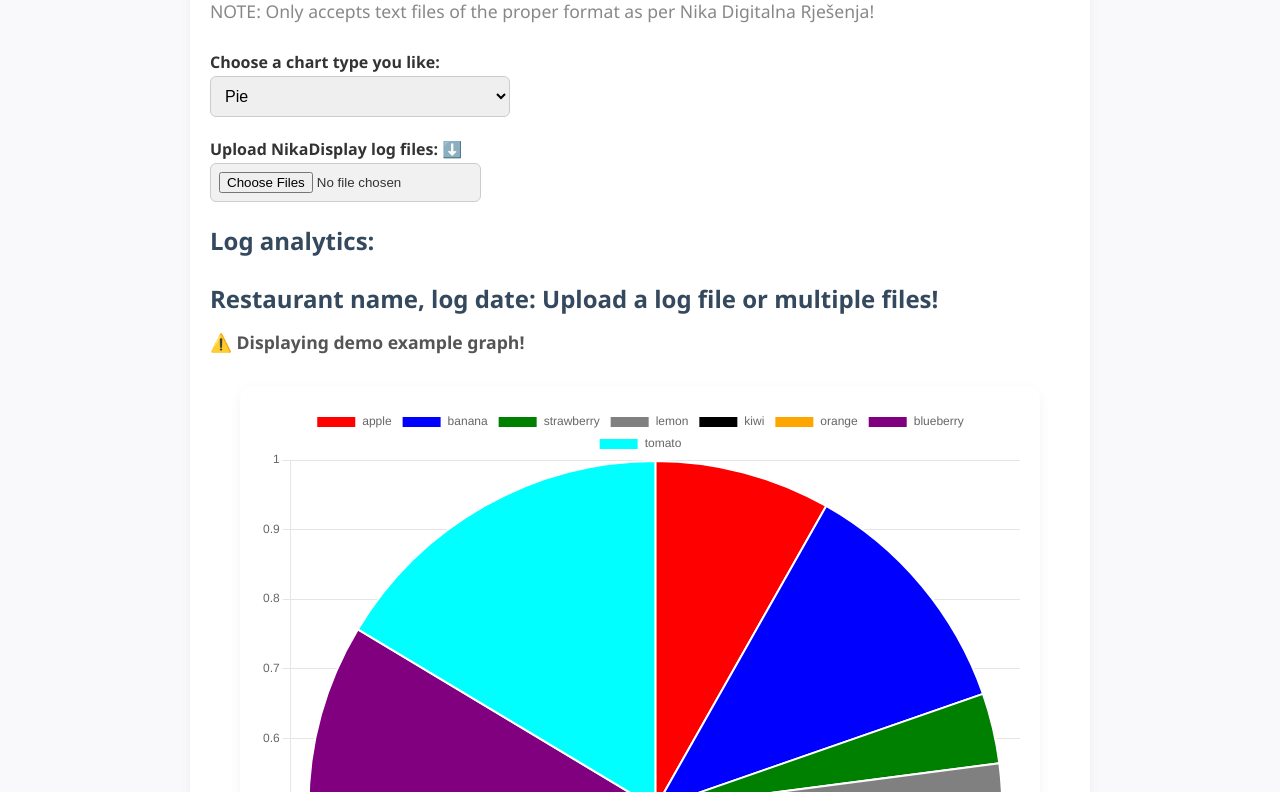
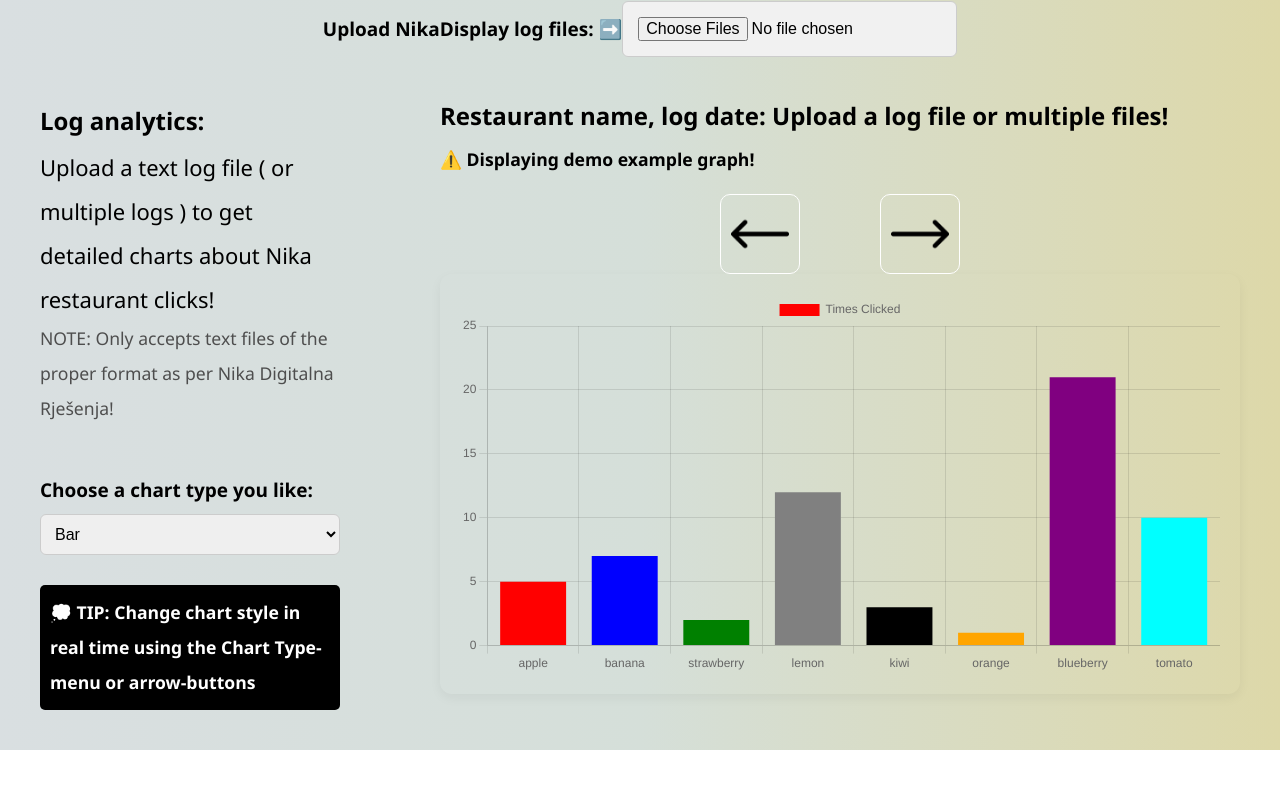
Before and after one commit to AlenMandic/LogAnalyzer, a plain HTML site: page index.html in a window 1280 px wide. Shown: the part 143-935 px from the top of the page. After the commit the page ends 893 px from the top, so only its background shows below. Drawn offline with nearby package versions, Linux system fonts and the light colour scheme.

Commit message:
Complete layout update, logic/code improvements

```diff
--- a/chart.js
+++ b/chart.js
@@ -1,11 +1,4 @@
-// Creating the actual chart and chart logic.
-const selectChartType = document.getElementById("chartType");
-
-selectChartType.addEventListener("change", handleSelectChange);
-
-function handleSelectChange(e) {
-  selectChartType.value = e.target.value;
-}
+import { renderNewChart } from "./utils.js";
 
 export const dummyData = {
   apple: 5,
@@ -18,6 +11,18 @@ export const dummyData = {
   tomato: 10,
 };
 
+// Creating the actual chart and chart logic.
+const selectChartType = document.getElementById("chartType");
+
+selectChartType.addEventListener("change", handleSelectChange);
+
+export function handleSelectChange(e) {
+  selectChartType.value = e.target.value;
+
+renderNewChart()
+
+}
+
 // class for exporting Chart.JS
 export class LogChart {
   constructor(data, canvas) {
@@ -26,31 +31,7 @@ export class LogChart {
   }
 
   renderLogChart() {
-    new Chart(this.canvas, {
-      type: selectChartType.value, // we can use: bar, pie, radar, doughnut, line
-      data: {
-        labels: Object.keys(this.data),
-        datasets: [
-          {
-            label: "Times Clicked",
-            data: Object.values(this.data),
-            backgroundColor: backgroundColorsDefault,
-          },
-        ],
-      },
-      options: {
-        responsive: true,
-        scales: {
-          y: {
-            beginAtZero: true,
-          },
-        },
-      },
-    });
-  }
-
-  displayDemoExample() {
-    new Chart(this.canvas, {
+    return new Chart(this.canvas, {
       type: selectChartType.value, // we can use: bar, pie, radar, doughnut, line
       data: {
         labels: Object.keys(this.data),
--- a/index.html
+++ b/index.html
@@ -4,12 +4,17 @@
     <meta charset="UTF-8" />
     <title>Log analyzer</title>
     <link rel="stylesheet" href="style.css" />
-    <link rel="icon" type="image/x-icon" href="chart-icon.png">
+    <link rel="icon" type="image/x-icon" href="images/chart-icon.png">
     <script src="https://cdn.jsdelivr.net/npm/chart.js"></script>
   </head>
   <body>
     <h1>Log analyzer 📊</h1>
+      <div class="main-input">
+      <label for="chartType">Upload NikaDisplay log files: ➡️</label><input type="file" id="log-file" name="log-file" accept=".txt" multiple />
+      </div>
     <div class="intro-actions">
+      <div class="text-part">
+      <h3>Log analytics:</h3>
       <p></p>
         Upload a text log file ( or multiple logs ) to get detailed charts about
         Nika restaurant clicks!
@@ -21,27 +26,33 @@
 
       <label for="chartType">Choose a chart type you like:</label>
       <select name="chartType" id="chartType">
-        <option value="pie" selected>Pie</option>
-        <option value="bar">Bar</option>
+        <option value="bar" selected>Bar</option>
+        <option value="pie">Pie</option>
         <option value="radar">Radar</option>
         <option value="doughnut">Doughnut</option>
         <option value="line">Line</option>
       </select>
       <br />
 
-      <label for="chartType">Upload NikaDisplay log files: ⬇️</label><input type="file" id="log-file" name="log-file" accept=".txt" multiple />
+      <h4 id="graph-tip">💭 TIP: Change chart style in real time using the Chart Type-menu or arrow-buttons</h4>
 
       <h4 id="error-warning">🚫 ERROR: Incorrect file format or file type. <br>Only load in properly formatted NikaDisplay logs.</h4>
-      <h3>Log analytics:</h3>
+      <h5 class="small-note" id="analytics"></h5>
+      </div>
+      <div class="graph-part">
       <h3 id="r-name">
         Restaurant name, log date: Upload a log file or multiple files!
       </h3>
       <h4 id="demo-example">⚠️ Displaying demo example graph!</h4>
-      <p class="small-note" id="analytics"></p>
+        <div class="image-buttons">
+          <img src="/images/left-arrow.png" id="arrow-left">
+          <img src="/images/right-arrow.png" id="arrow-right">
+        </div>
       <div class="chart-container">
         <canvas id="myChart"></canvas>
         <!-- <a href="mailto:tbd@gmail.com?subject=Log%20Analiza%20vašeg%20restorana!&body=Najpopularnije%20kategorije%20pritisnute%20na%20vašem%20NikaDisplay%20uređaju!" class="mail">✉️ Pošalji mail</a> -->
       </div>
+       </div>
     </div>
     <script type="module" src="main.js"></script>
   </body>
--- a/main.js
+++ b/main.js
@@ -1,37 +1,38 @@
 // Main logic and string manipulation/extraction.
 
 const fileInput = document.getElementById("log-file");
-const ctx = document.getElementById("myChart").getContext("2d");
-let restaurantName = document.getElementById("r-name");
 const demoExampleNote = document.getElementById("demo-example");
 const errorWarning = document.getElementById("error-warning");
-//let finalAnalytics = document.getElementById("analytics");
+
+let restaurantName = document.getElementById("r-name");
 let resultArray = []; // Reset
 let dateArray = [];
 
-let timesClicked = {};
-errorWarning.style.display = "none";
+export let timesClicked;
+export const ctx = document.getElementById("myChart").getContext("2d");
 
 import { LogChart } from "./chart.js"; // Chart logic from chart.js
 import { handleDates } from "./utils.js";
 import { handleString } from "./utils.js";
 import { dummyData } from "./chart.js";
 
+errorWarning.style.display = "none";
+
 fileInput.addEventListener("change", handleLogFile);
 
-// Display initial dummy graph instead of nothing
+// Display initial dummy graph
 const demoExample = new LogChart(dummyData, ctx);
-demoExample.displayDemoExample();
+demoExample.renderLogChart(dummyData, ctx);
 
 function handleLogFile() {
-  dateArray = []; // Reset date array
-
   const logFiles = fileInput.files;
 
-  console.log(logFiles);
+  dateArray = [];
+  timesClicked = {};
+  resultArray = [];
 
+  // A new FileReader must be instantiated and run for every file we load in.
   for (const textFile of logFiles) {
-    // handle loading in incorrect file types
     if (!textFile.type.startsWith("text")) {
       errorWarning.style.display = "block";
       return;
@@ -43,20 +44,25 @@ function handleLogFile() {
 
     // Main handling logic
     reader.onload = () => {
-
       // catch any errors during main logic
       try {
         demoExampleNote.style.display = "none";
         errorWarning.style.display = "none";
 
         const values = reader.result;
-        //console.log("VALUES FROM READER: ", values);
 
         const amountOfEntries = values.split("bottun;"); // Every button which was clicked.
 
-        restaurantName.innerHTML = `Restaurant ${values.split(";")[0]}, ${values
+        restaurantName.innerHTML = `${values.split(";")[0]}, ${values
           .split(";")[1]
           .slice(0, -9)}`;
+
+        let restaurantNameUppercase =
+          "Restaurant " +
+          restaurantName.innerText[0].toUpperCase() +
+          restaurantName.innerText.slice(1);
+
+        restaurantName.innerHTML = restaurantNameUppercase;
 
         dateArray.push(`${values.split(";")[1].slice(0, -9)}`);
 
@@ -65,22 +71,17 @@ function handleLogFile() {
           resultArray.push(handleString(amountOfEntries[i]));
         }
 
-        console.log(resultArray);
-
-        // get the number of each category click. If they repeat increment.
-        // ovaj kod je odlican nasa ga na internetu.
         timesClicked = {};
 
+        // get the number of each category click. If they repeat increment. ovaj kod je odlican nasa ga na internetu.
         resultArray.forEach((element) => {
           timesClicked[element] = (timesClicked[element] || 0) + 1;
         });
 
-        console.log(timesClicked);
-        //finalAnalytics.innerHTML = Object.entries(timesClicked);
-
         // Display chart logs from our data object timesClicked;
         const resultChart = new LogChart(timesClicked, ctx);
 
+        demoExample.destroyLogChart(); // Destroy the dummy demo example
         resultChart.destroyLogChart(); // Destroy any potentially existing instance of Chart/Canvas
 
         resultChart.renderLogChart();
@@ -88,18 +89,16 @@ function handleLogFile() {
         // Handle dates and show accurate date range using dateHandler function
         handleDates(dateArray);
 
-        // Display accurate date range for multiple log files
+        // Display accurate date range for multiple log files. Capitalize the first letter of the restaurant name
         if (logFiles.length != 1) {
-          restaurantName.innerHTML = `Restaurant ${values.split(";")[0]}, ${
-            dateArray[0]
-          } - ${dateArray[dateArray.length - 1]}`;
+          restaurantName.innerHTML = `Restaurant ${values.split(";")[0][0].toUpperCase() + values.split(";")[0].slice(1)}, ${dateArray[dateArray.length - 1]} - ${dateArray[0]}`;
         }
+      } catch (error) {
+        console.error(error);
 
-      } catch {
         demoExampleNote.style.display = "block";
         errorWarning.style.display = "block";
       }
-
     };
 
     reader.onerror = () => {
--- a/style.css
+++ b/style.css
@@ -7,17 +7,25 @@
 
 body {
   font-family: "Segoe UI", Tahoma, Geneva, Verdana, sans-serif;
-  background-color: #f9f9fb;
-  color: #333;
+  background: linear-gradient(90deg,rgb(217, 223, 225) 0%, rgb(213, 223, 217) 50%, rgb(221, 216, 169) 100%);
+  color: black;
   padding: 20px;
   line-height: 1.6;
 }
 
 h1 {
   font-size: 2.5rem;
-  color: #2c3e50;
+  color: black;
   text-align: center;
   margin-bottom: 10px;
+  margin-top: 50px;
+}
+
+.main-input {
+  width: 100%;
+  display: flex;
+  justify-content: center;
+  align-items: center;
 }
 
 #error-warning {
@@ -29,26 +37,37 @@ h1 {
 }
 
 .intro-actions {
-  background-color: #fff;
   padding: 20px;
-  max-width: 900px;
   margin: 0 auto;
   border-radius: 12px;
-  box-shadow: 0 4px 12px rgba(0, 0, 0, 0.05);
+  display: flex;
+  gap: 100px;
+  justify-content: center;
 }
 
 .intro-actions p {
   font-size: 1.1rem;
 }
 
+.text-part {
+max-width: 600px;
+line-height: 2;
+font-size: 22px;
+}
+
+.graph-part {
+  min-width: 800px;
+}
+
 .small-note {
   font-size: 0.95rem;
-  color: #888;
+  color: rgb(78, 78, 78);
 }
 
 label {
   display: block;
   font-weight: 600;
+  font-size: 19px;
 }
 
 select {
@@ -63,32 +82,38 @@ select {
 }
 
 input[type="file"] {
-  padding: 8px;
+  padding: 15px;
   background-color: #f1f1f1;
   border: 1px solid #ccc;
   border-radius: 6px;
   cursor: pointer;
   max-width: 100%;
+  font-size: 16px;
 }
 
 h3 {
   margin-top: 20px;
   font-size: 1.5rem;
-  color: #34495e;
+  color: black;
 }
 
 h4 {
   font-size: 1.1rem;
   margin-top: 10px;
-  color: #555;
+  color: black;
+}
+
+#graph-tip {
+  background-color: rgb(0, 0, 0);
+  color: white;
+  border-radius: 5px;
+  padding: 10px;
 }
 
 .chart-container {
   width: 100%;
-  max-width: 800px;
-  margin: 30px auto 0;
+  max-width: 1000px;
   padding: 20px;
-  background-color: #fff;
   border-radius: 12px;
   box-shadow: 0 4px 12px rgba(0, 0, 0, 0.05);
   height: auto;
@@ -99,8 +124,30 @@ canvas {
   height: auto !important;
 }
 
+.image-buttons {
+  display: flex;
+  width: 100%;
+  justify-content: center;
+  gap: 10%;
+  margin-top: 20px;
+}
+
+.image-buttons > img {
+  width: 80px;
+  height: 80px;
+  border-radius: 10px;
+  border: solid 1.6px white;
+  padding: 10px;
+  cursor: pointer;
+  transition: transform 0.04s ease;
+}
+
+.image-buttons > img:active {
+  transform: scale(0.5) rotate(5deg);
+}
+
 /* responzivnost na 600px ili manje */
-@media (max-width: 600px) {
+@media (width <= 600px) {
   .intro-actions {
     padding: 20px;
   }
@@ -114,3 +161,15 @@ canvas {
     width: 100%;
   }
 }
+
+@media (width <= 1000px) {
+
+.intro-actions {
+  flex-direction: column;
+ }
+
+ .graph-part {
+  margin-top: -50px;
+ }
+
+}
--- a/utils.js
+++ b/utils.js
@@ -1,3 +1,21 @@
+import { timesClicked } from "./main.js";
+import { ctx } from "./main.js";
+import { dummyData } from "./chart.js";
+import { LogChart } from "./chart.js";
+
+const selectChartType = document.getElementById("chartType");
+const demoExampleElement = document.getElementById("demo-example");
+
+const arrowButtonLeft = document.getElementById("arrow-left");
+const arrowButtonRight = document.getElementById("arrow-right");
+
+const arrayOfOptions = [];
+let currentPosition = 0;
+
+for( let i = 0; i < selectChartType.options.length; i++ ) {
+  arrayOfOptions.push(selectChartType.options[i].value);
+}
+
 // Sort dates from oldest to newest to get the date range for logs. Uses JS's built in sort algorithm...
 export function handleDates(dateList) {
   dateList.sort((a, b) => {
@@ -10,10 +28,53 @@ export function handleDates(dateList) {
 // Handle string operation, extracts every button which was clicked.
 export function handleString(entry) {
   const value = entry;
-  console.log("VALUE: ", value);
+  //console.log("VALUE: ", value);
 
   const result = value.split("\n")[0].replace("\r", "").slice(0, -3); // Remove automatically added \r from result string endings, and removes language categories.
-  console.log("RESULT: ", result);
 
   return result;
 }
+
+export function handleArrowButtons(e) {
+
+  if (document.getElementById("arrow-right") === e.target) {
+
+      if ( currentPosition >= arrayOfOptions.length - 1 ) currentPosition = -1;
+      currentPosition += 1;
+
+      selectChartType.value = arrayOfOptions[currentPosition]
+
+      renderNewChart();
+
+  } else {
+
+      if ( currentPosition <= 0 ) currentPosition = 5;
+      currentPosition -= 1;
+
+      selectChartType.value = arrayOfOptions[currentPosition]
+
+      renderNewChart();
+  }
+
+}
+
+export function renderNewChart() {
+    // Check if Demo is active and render that chart, if not render real chart
+    if (window.getComputedStyle(demoExampleElement, null).display === 'block') {
+      const resultChart = new LogChart(dummyData, ctx);
+
+      resultChart.destroyLogChart();
+      resultChart.renderLogChart();
+
+      return;
+    } else {
+      // Display chart logs from our data object timesClicked;
+      const resultChart = new LogChart(timesClicked, ctx);
+
+      resultChart.destroyLogChart(); // Destroy any potentially existing instance of Chart/Canvas
+      resultChart.renderLogChart();
+    }
+}
+
+arrowButtonLeft.addEventListener("click", handleArrowButtons);
+arrowButtonRight.addEventListener("click", handleArrowButtons);
```
Also changed, not shown: images/chart-icon.png (added), images/left-arrow.png (added), images/right-arrow.png (added).
